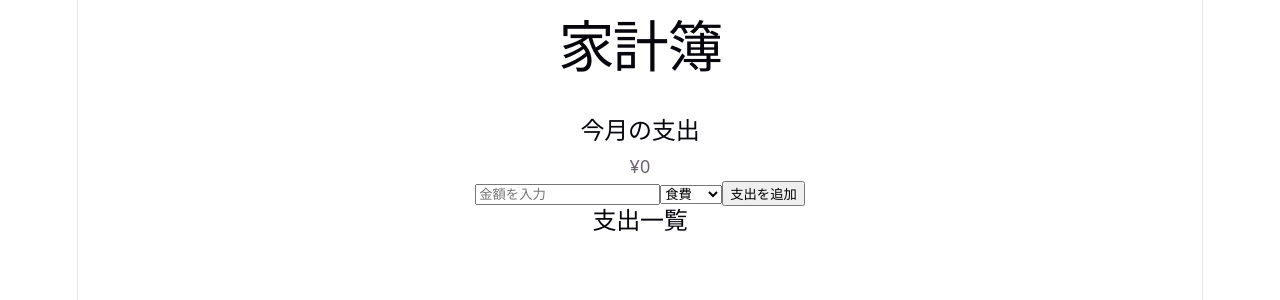
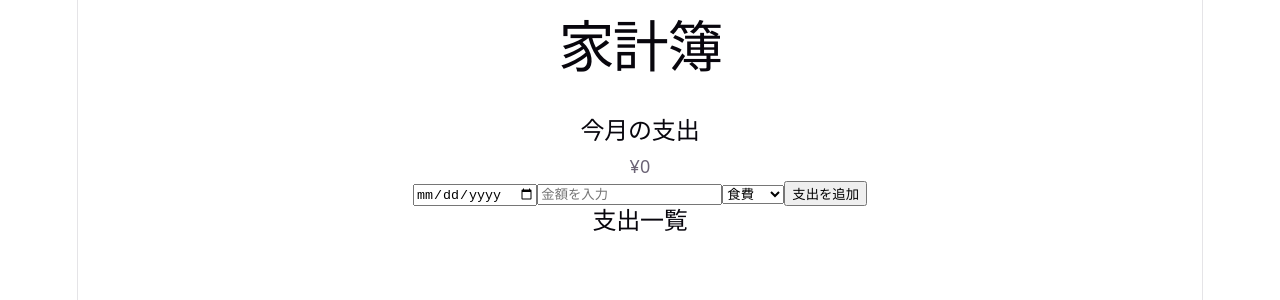
Before and after one commit to matsuokako/budgeting_app, a React (Vite) app: page / in a window 1280 px wide. Shown: the top 300 px of the page. Built offline with nearby package versions, Linux system fonts and the light colour scheme.

Commit message:
20260831 削除機能の追加

```diff
--- a/src/App.tsx
+++ b/src/App.tsx
@@ -3,40 +3,61 @@ import { useState } from 'react'
 type Expense = {
   amount: number
   category: string
+  date: string
 }
 
 function App() {
   const [amount, setAmount] = useState('')
   const [category, setCategory] = useState('食費')
+  const [date, setDate] = useState('')
   const [expenses, setExpenses] = useState<Expense[]>([])
 
+  // 追加機能
   const addExpense = () => {
-    if (amount === '') {
+    if (amount === '' || date === '') {
       return
     }
 
     const newExpense: Expense = {
       amount: Number(amount),
       category: category,
+      date: date,
     }
 
     setExpenses([...expenses, newExpense])
     setAmount('')
+    setDate('')
+  }
+
+  // 削除機能
+  const deleteExpense = (index: number) => {
+    const newExpenses = expenses.filter((_, i) => i !== index)
+    setExpenses(newExpenses)
   }
 
   const total = expenses.reduce(
-    (sum, expenses) => sum + expenses.amount,
+    (sum, expense) => sum + expense.amount,
     0
   )
 
   return (
-    <div>
-      <h1>家計簿</h1><br></br>
+    <div className="app">
 
+      <header className="header">
+      <h1>家計簿</h1>
+      <br></br>
+      </header>
+
+      <main className='container'>
       <h2>今月の支出</h2>
       <p>¥{total}</p>
 
       <div>
+      <input
+        type='date'
+        value={date}
+        onChange={(e) => setDate(e.target.value)}
+      />
       <input
         type="number"
         placeholder="金額を入力"
@@ -65,10 +86,15 @@ function App() {
       <ul>
         {expenses.map((expense, index) => (
           <li key={index}>
-            {expense.category}:￥{expense.amount}
+            {expense.date} {expense.category}:￥{expense.amount}
+
+            <button onClick={() => deleteExpense(index)}>
+              削除
+            </button>
           </li>
         ))}
       </ul>
+      </main>
     </div>
   )
 }
```
Also changed, not shown: 1 other file (tests, documents, lock files or other folders).
